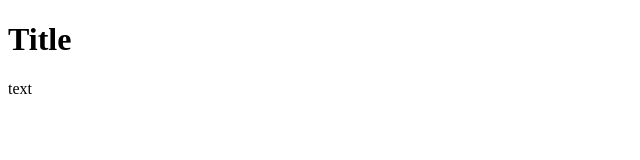
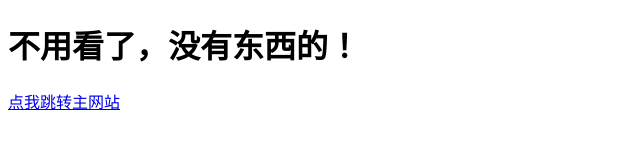
Before and after one commit to MEMORY1145/memory1145.github.io, a plain HTML site: page index.html in a window 1280 px wide. Shown: the whole page, without its empty margins (0-640 px from the left). Drawn offline with Linux system fonts and the light colour scheme.

Commit message:
Update index.html

```diff
--- a/index.html
+++ b/index.html
@@ -2,12 +2,12 @@
 <html>
 <head>
 <meta charset="utf-8">
-<title>web title</title>
+<title>不用看了，没有东西的！</title>
 </head>
 <body>
 
-<h1>Title</h1>
-<p>text</p>
+<h1>不用看了，没有东西的！</h1>
+<a href="https://memorystick553.github.io">点我跳转主网站</a>
 
 </body>
 </html>
```
